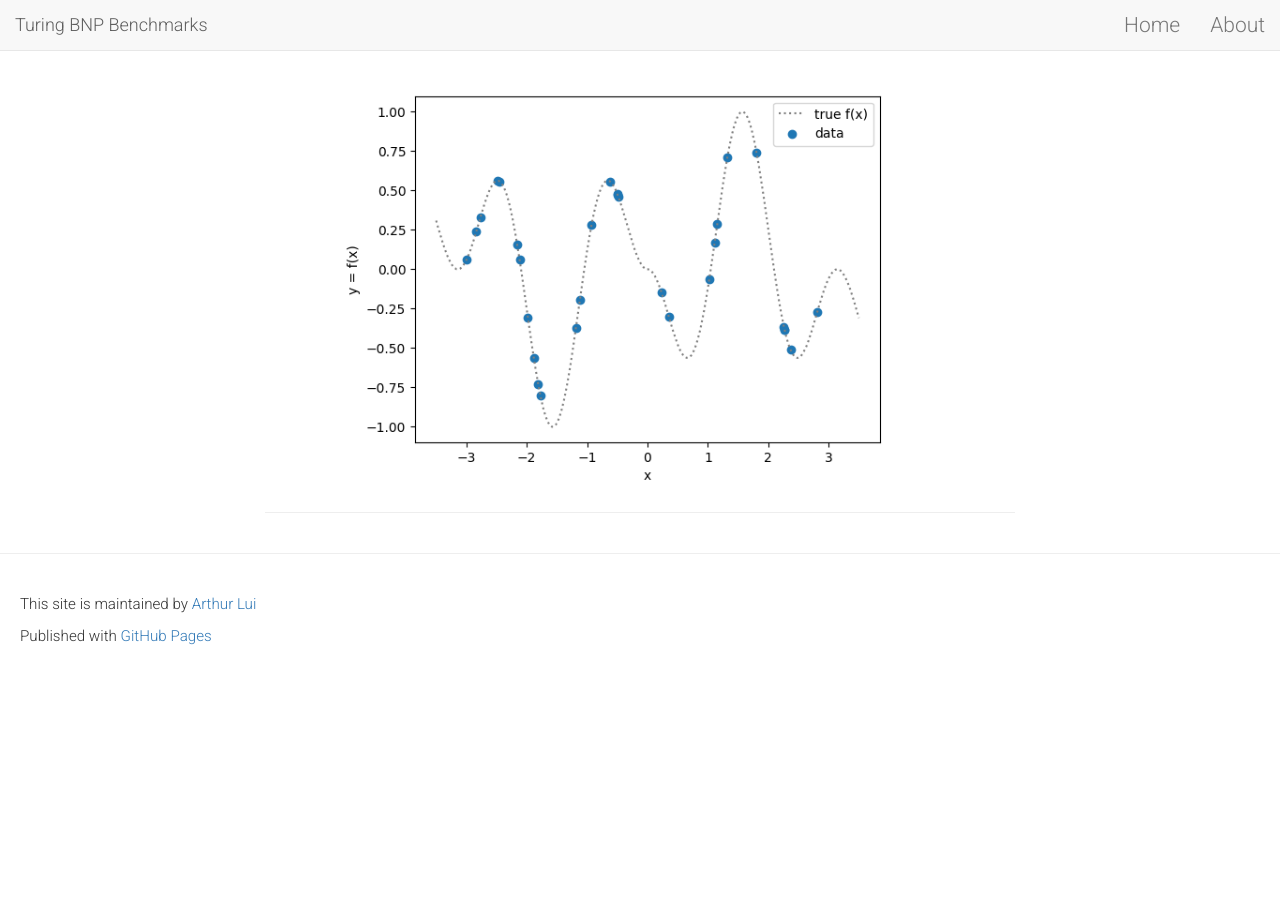
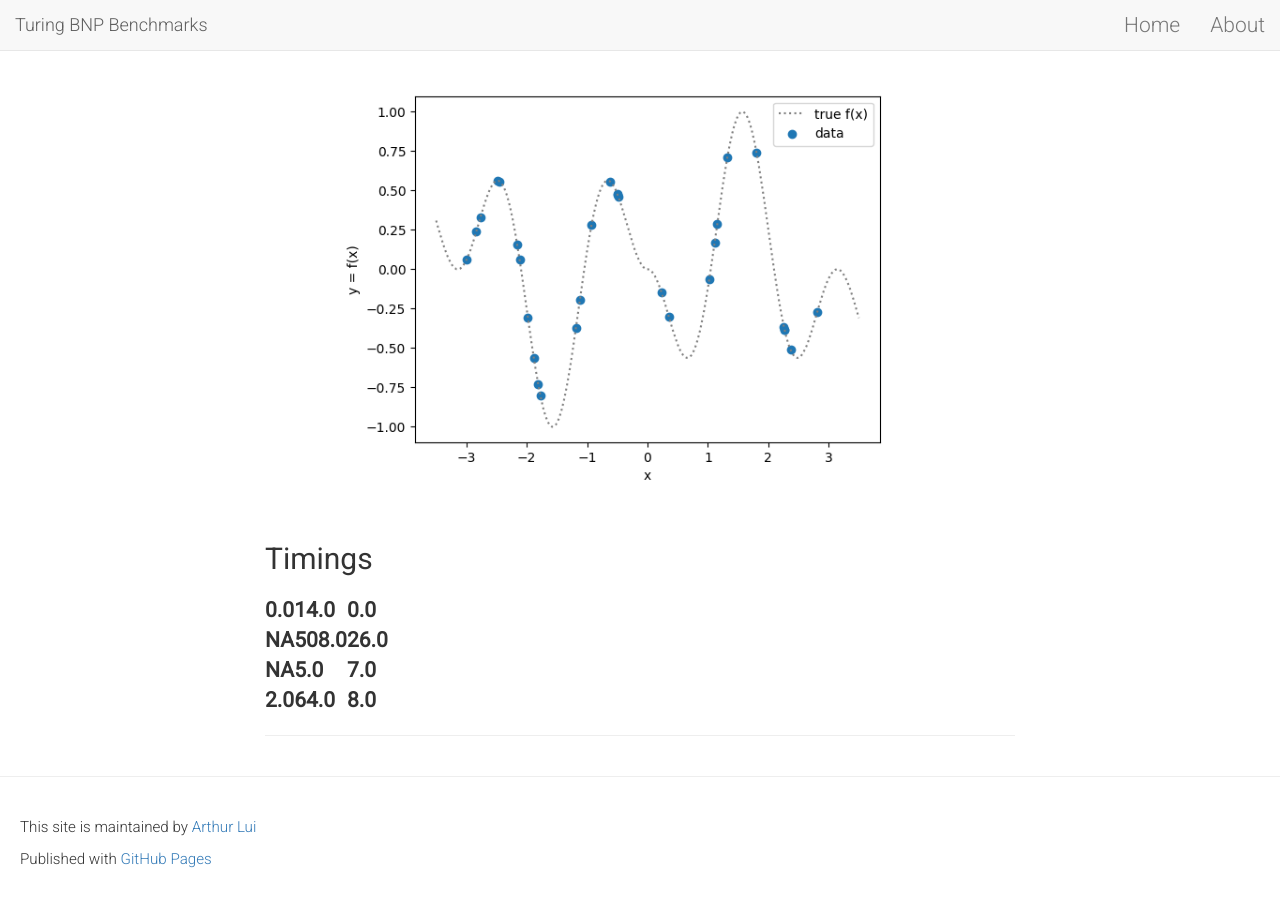
Before and after one commit to luiarthur/TuringBnpBenchmarks, a Jekyll site: the page built from docs/_posts/2020-07-26-gp.md, in a window 1280 px wide and 900 px high, scrolled down 1573 px. Built offline with Jekyll 4.4.1, drawn with Linux system fonts in a browser that asks for light colours; formulas are drawn with MathJax 3; comment, search, counter and statistics services are not loaded; before the commit the page ends 2250 px from its top, so only the background shows below that.

Commit message:
make table

```diff
--- /dev/null
+++ b/docs/_data/timings/gp/gp_ppl_timings.csv
@@ -0,0 +1,6 @@
+advi_compile,advi_run,hmc_compile,hmc_run,model,nuts_compile,nuts_run,ppl
+52.0,0.0,52.0,1.0,gp,52.0,1.0,stan
+6.0,0.0,12.0,14.0,gp,13.0,0.0,turing
+NA,NA,0.0,508.0,gp,0.0,26.0,pyro
+NA,NA,4.0,5.0,gp,2.0,7.0,numpyro
+0.0,2.0,2.0,64.0,gp,3.0,8.0,tfp
--- a/docs/_posts/2020-07-26-gp.md
+++ b/docs/_posts/2020-07-26-gp.md
@@ -12,6 +12,7 @@ date_last_modified: "18 July, 2020."
 <!--
 Tables were generated from csv's at:
 https://www.convertcsv.com/csv-to-html.htm
+https://jekyllrb.com/tutorials/csv-to-table/
 -->
 
 
@@ -66,4 +67,20 @@ parameters is relatively easy.
 <img src="{{ "/assets/img/gp/gp-data.png" | prepend: site.baseurl }}"
      class="center" alt="GP data image"/>
 
+
+## Timings
+
+<table>
+  {% for row in site.data.timings.gp.gp_ppl_timings %}
+    {% if forloop.first %}
+    {% else %}
+		<tr>
+    <th> {{ row["advi_run"] }} </th>
+    <th> {{ row["hmc_run"] }} </th>
+    <th> {{ row["nuts_run"] }} </th>
+		</tr>
+    {% endif %}
+  {% endfor %}
+</table>
+
 [1]: http://www.gaussianprocess.org/gpml/
```
Also changed, not shown: 2 other files.
